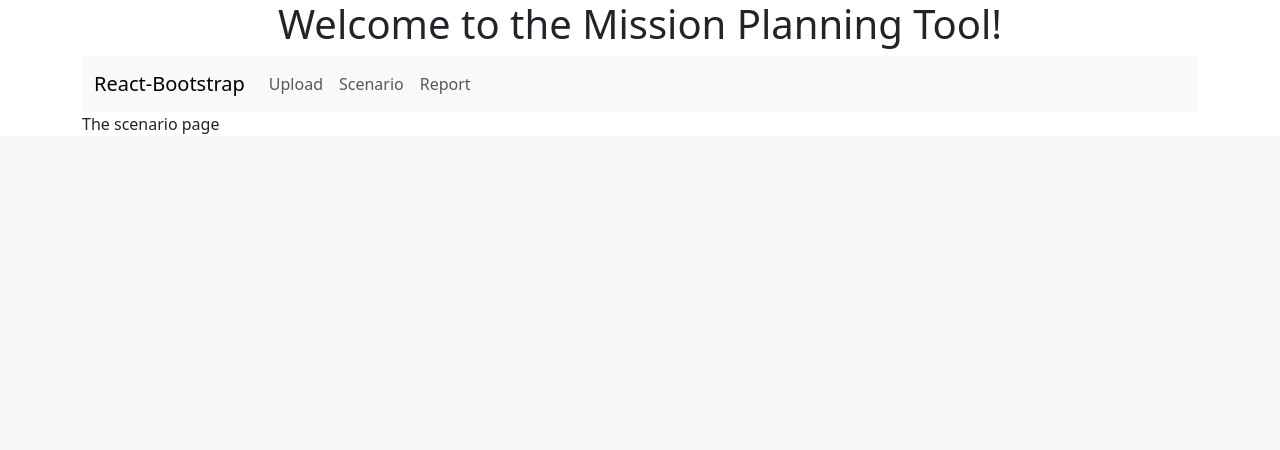
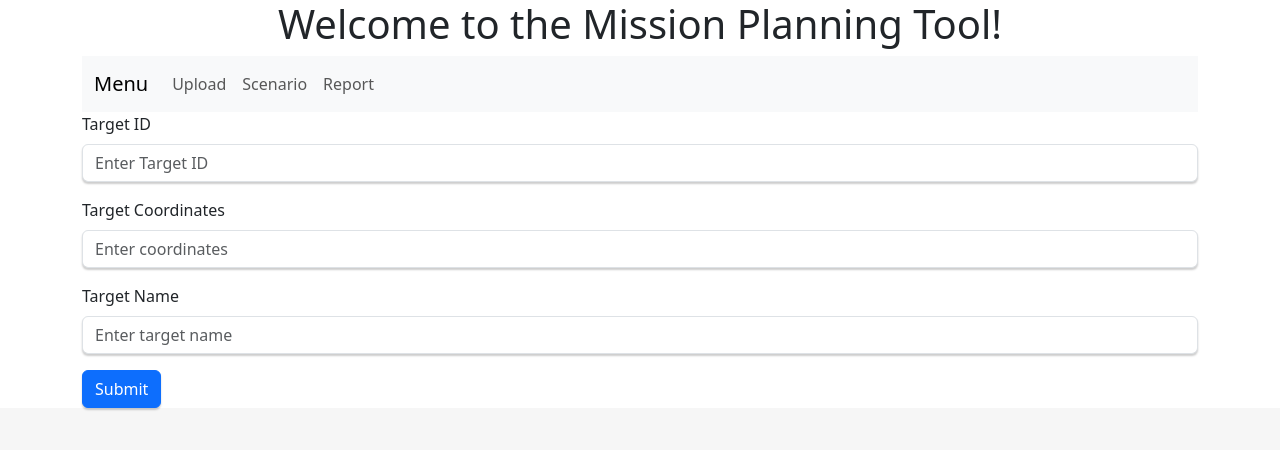
Before and after one commit to rcarle3911/AMPT, a React (Vite) app: page /scenario in a window 1280 px wide. Shown: the top 450 px of the page. Built offline with nearby package versions, Linux system fonts and the light colour scheme; what @react-pdf/renderer would draw is missing.

Commit message:
Improved navigation

```diff
--- a/src/App.jsx
+++ b/src/App.jsx
@@ -20,7 +20,7 @@ function App() {
       <h1>Welcome to the Mission Planning Tool!</h1>
       <Navbar expand="lg" className="bg-body-tertiary">
         <Container>
-          <Navbar.Brand href="#home">React-Bootstrap</Navbar.Brand>
+          <Navbar.Brand href="#home">Menu</Navbar.Brand>
           <Navbar.Toggle aria-controls="basic-navbar-nav" />
           <Navbar.Collapse id="basic-navbar-nav">
             <Nav className="me-auto">
--- a/src/Scenario.jsx
+++ b/src/Scenario.jsx
@@ -1,6 +1,27 @@
+import { Form, Button } from "react-bootstrap";
+
 function Scenario() {
     return (
-        <div>The scenario page</div>
+      <Form>
+        <Form.Group className="mb-3" controlId="formBasicTargetID">
+          <Form.Label>Target ID</Form.Label>
+          <Form.Control type="text" placeholder="Enter Target ID" />
+        </Form.Group>
+        <Form.Group className="mb-3" controlId="formBasicCoordinates">
+          <Form.Label>Target Coordinates</Form.Label>
+          <Form.Control type="text" placeholder="Enter coordinates" />
+        </Form.Group>
+        <Form.Group className="mb-3" controlId="formBasicName">
+          <Form.Label>Target Name</Form.Label>
+          <Form.Control type="text" placeholder="Enter target name" />
+        </Form.Group>
+        <Button variant="primary" type="submit" onClick={(e) => {
+          e.preventDefault();
+          location.href = "/report";
+        }}>
+          Submit
+        </Button>
+      </Form>
     );
 }
 
--- a/src/Upload.jsx
+++ b/src/Upload.jsx
@@ -1,5 +1,6 @@
 import React, { useState } from 'react';
 import 'bootstrap/dist/css/bootstrap.min.css';
+import { Button } from 'react-bootstrap';
 
 function Upload() {
     // State to manage uploaded files and their progress
@@ -111,6 +112,9 @@ function Upload() {
                 {renderUploadSection("Upload TCA's file", 'tca')}
                 {renderUploadSection("Upload ROE for AOR's", 'roe')}
             </div>
+            <a href="/scenario">
+                <Button variant="primary" type="button">Scenario</Button>
+            </a>
         </div>
     );
 }
```
Also changed, not shown: 2 other files (tests, documents, lock files or other folders).
